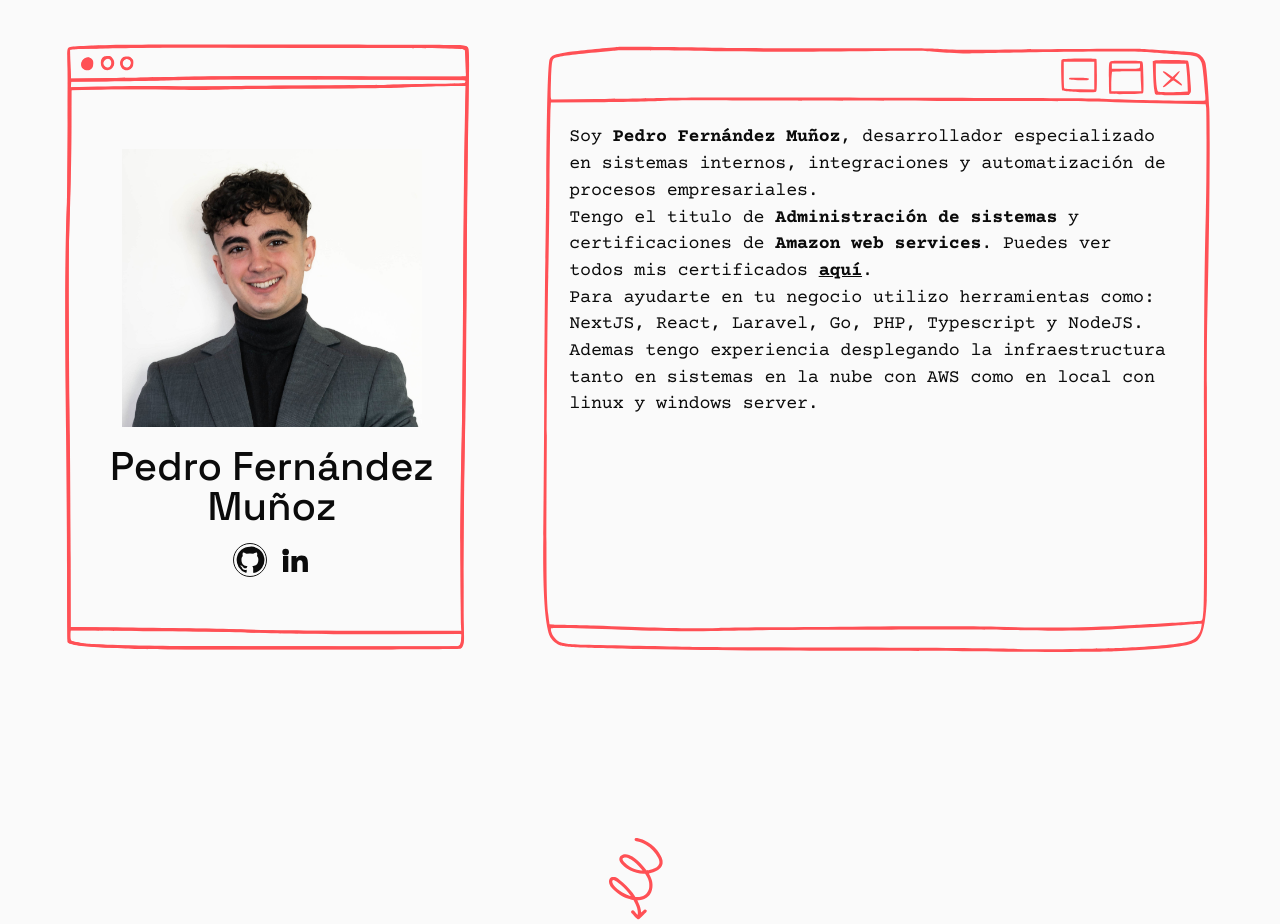
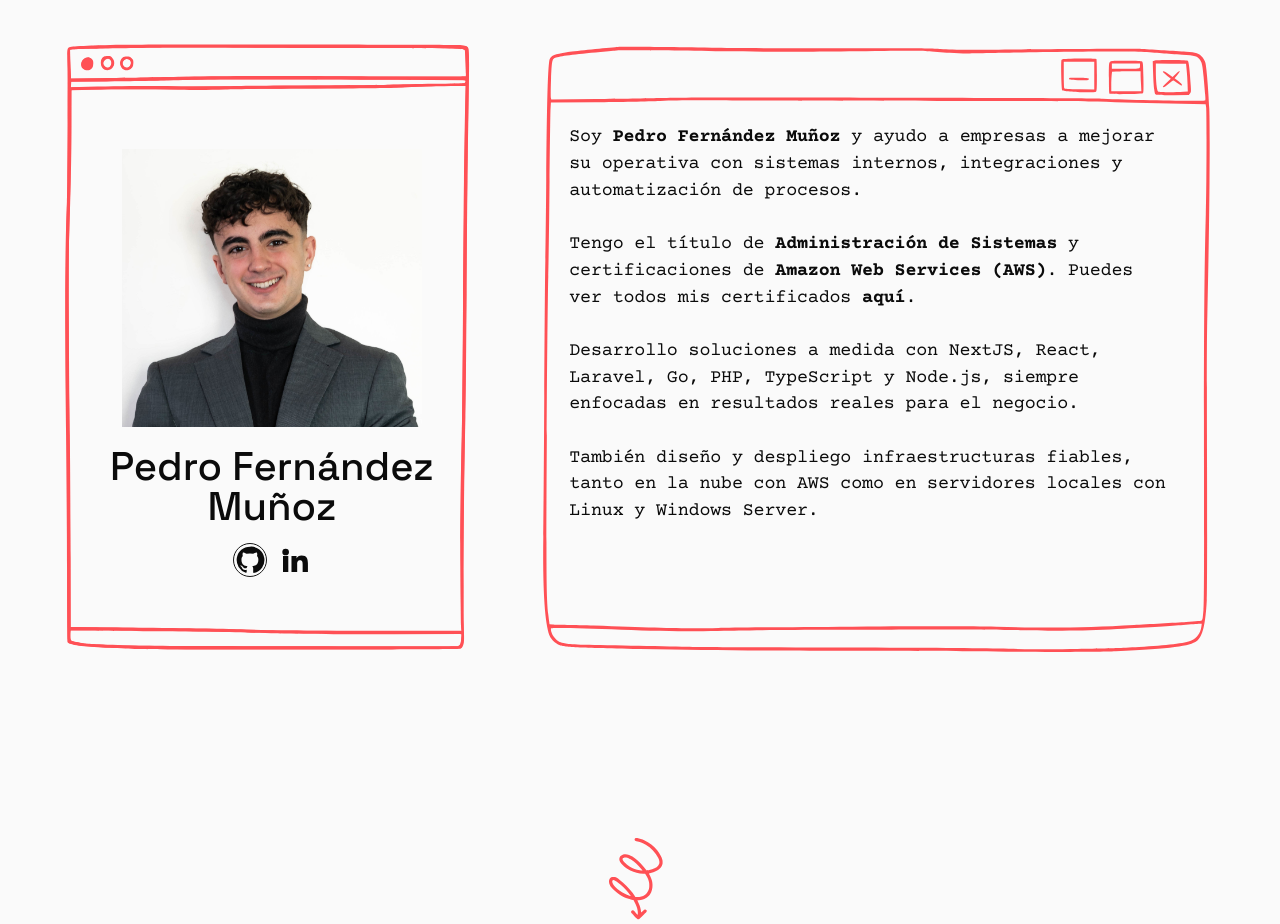
Before and after one commit to pedrofmu/portfolio, a Next.js app: page / in a window 1280 px wide. Shown: the part 2614-3538 px from the top of the page. Built offline with nearby package versions, Linux system fonts and the light colour scheme; a web font is replaced by a local one.

Commit message:
Improve about section

```diff
--- a/src/components/about.tsx
+++ b/src/components/about.tsx
@@ -1,4 +1,5 @@
 import Image from "next/image";
+import Link from "next/link";
 import { PanOnView } from "@/components/pan-on-view";
 import { SectionHeading } from "@/components/section-heading";
 import { about } from "@/lib/data";
@@ -44,11 +45,29 @@ function RichParagraph({ text }: { text: string }) {
     if (match[1] !== undefined) {
       parts.push(<strong key={match.index}>{match[1]}</strong>);
     } else if (match[2] !== undefined) {
-      parts.push(
-        <strong key={match.index} className="underline">
-          {match[2]}
-        </strong>,
-      );
+      const underlinedText = match[2];
+      const normalizedUnderlinedText = underlinedText.toLowerCase();
+
+      if (
+        normalizedUnderlinedText === "aqui" ||
+        normalizedUnderlinedText === "aquí"
+      ) {
+        parts.push(
+          <Link
+            key={match.index}
+            href="/certificados"
+            className="hover:text-accent font-bold underline decoration-2 underline-offset-2 transition-colors"
+          >
+            {underlinedText}
+          </Link>,
+        );
+      } else {
+        parts.push(
+          <strong key={match.index} className="underline">
+            {underlinedText}
+          </strong>,
+        );
+      }
     }
 
     lastIndex = regex.lastIndex;
@@ -58,7 +77,12 @@ function RichParagraph({ text }: { text: string }) {
     parts.push(text.slice(lastIndex));
   }
 
-  return <p className="m-0">{parts}</p>;
+  return (
+    <p className="m-0 whitespace-pre-line">
+      {parts}
+      {"\n\n"}
+    </p>
+  );
 }
 
 export function About() {
--- a/src/components/solutions.tsx
+++ b/src/components/solutions.tsx
@@ -66,7 +66,7 @@ export function Solutions() {
             key={solution.title}
             className="border-border flex min-h-[25rem] flex-col border px-6 pt-8 pb-6 text-center"
           >
-            <SolutionIcon type={solution.icon} delay={index * 0.4} />
+            <SolutionIcon type={solution.icon} delay={index * 0.2} />
             <h3 className="font-display text-text text-[clamp(1.8rem,8.5vw,2.2rem)] leading-[0.9] font-medium tracking-[-0.03em] uppercase">
               {solution.title.split("\n").map((line) => (
                 <span key={`${solution.title}-${line}`} className="block">
--- a/src/lib/data.ts
+++ b/src/lib/data.ts
@@ -80,10 +80,10 @@ export const about = {
   photo: "/assets/pedro-fernandez.jpg",
   photoAlt: "Retrato de Pedro Fernandez Munoz",
   paragraphs: [
-    "Soy **Pedro Fernández Muñoz**, desarrollador especializado en sistemas internos, integraciones y automatización de procesos empresariales.",
-    "Tengo el titulo de **Administración de sistemas** y certificaciones de **Amazon web services**. Puedes ver todos mis certificados __aquí__.",
-    "Para ayudarte en tu negocio utilizo herramientas como: NextJS, React, Laravel, Go, PHP, Typescript y NodeJS.",
-    "Ademas tengo experiencia desplegando la infraestructura tanto en sistemas en la nube con AWS como en local con linux y windows server.",
+    "Soy **Pedro Fernández Muñoz** y ayudo a empresas a mejorar su operativa con sistemas internos, integraciones y automatización de procesos.",
+    "Tengo el título de **Administración de Sistemas** y certificaciones de **Amazon Web Services (AWS)**. Puedes ver todos mis certificados __aquí__.",
+    "Desarrollo soluciones a medida con NextJS, React, Laravel, Go, PHP, TypeScript y Node.js, siempre enfocadas en resultados reales para el negocio.",
+    "También diseño y despliego infraestructuras fiables, tanto en la nube con AWS como en servidores locales con Linux y Windows Server.",
   ],
 };
 
```
